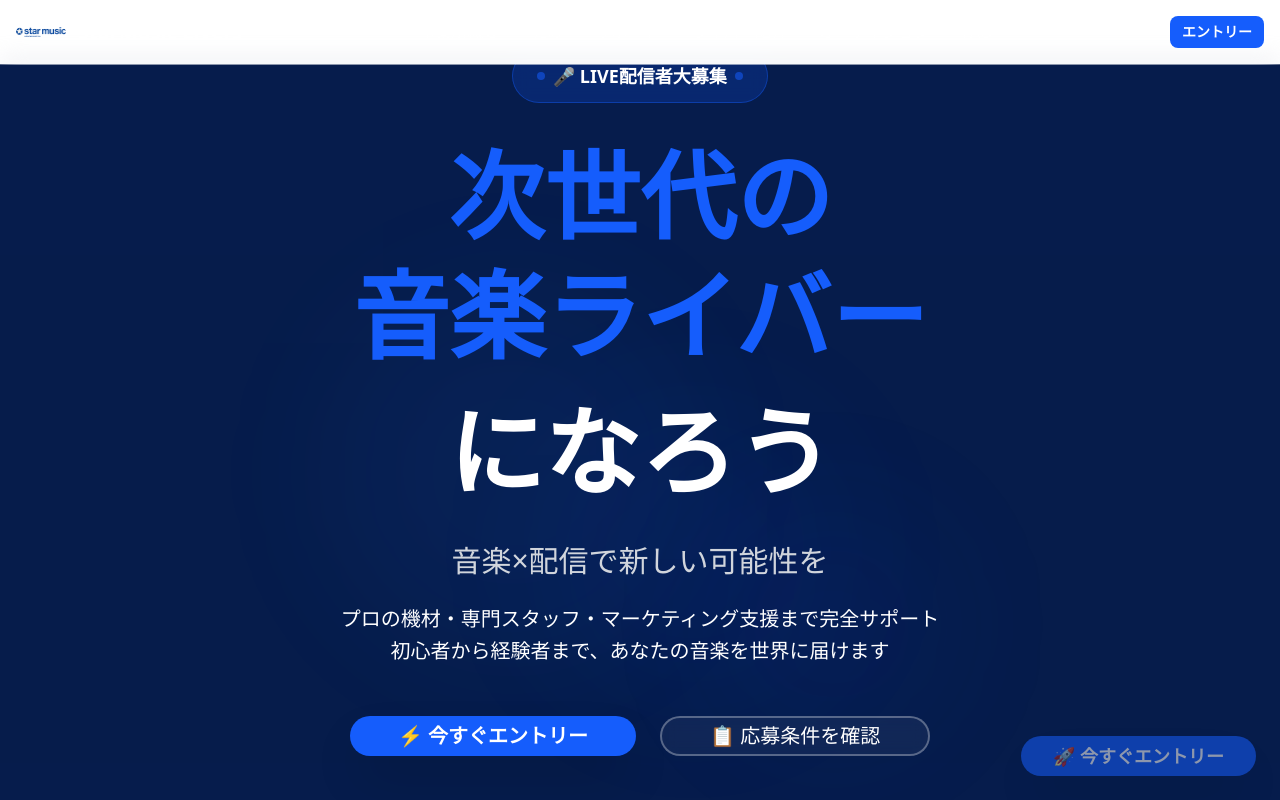
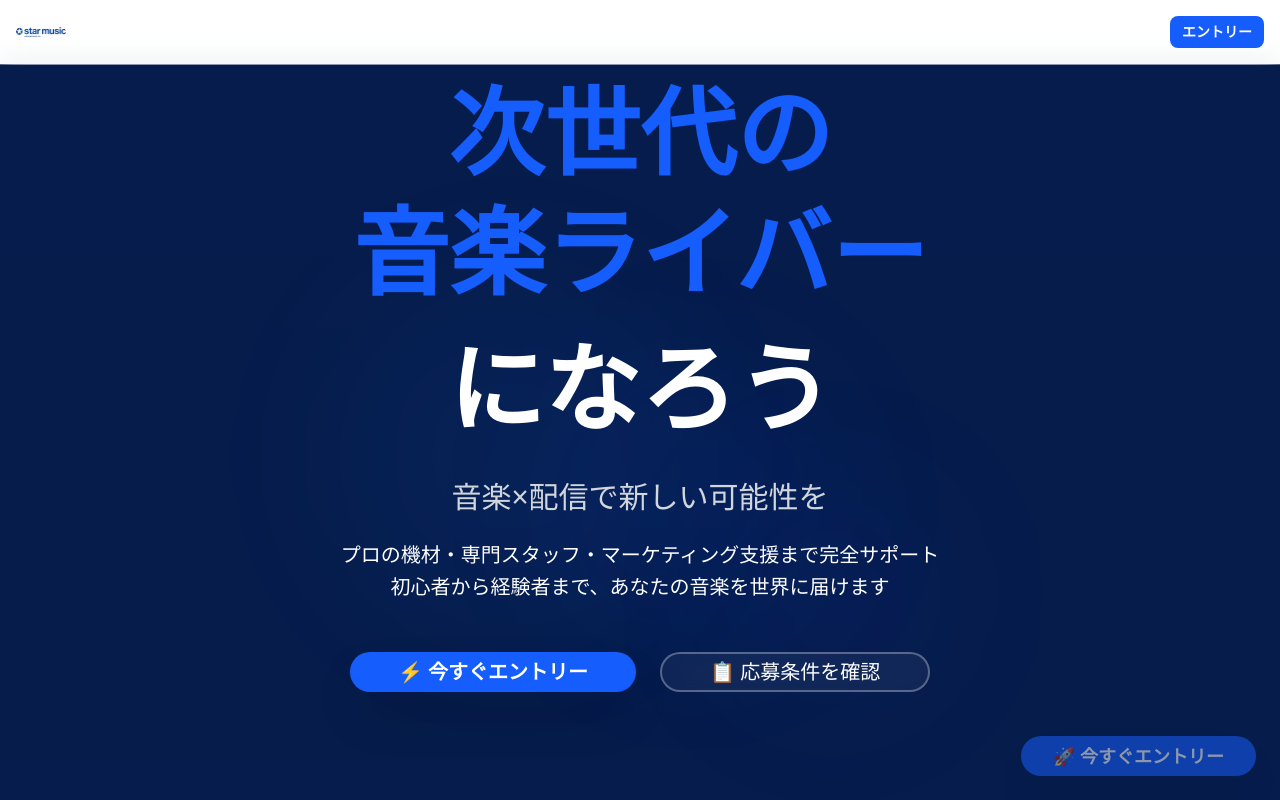
Before and after one commit to FuugaAbe/LIVERS, a Next.js app in the folder starmusic-livers/: page / in a window 1280 px wide. Shown: the top 800 px of the page. Built offline with nearby package versions, Linux system fonts and the light colour scheme.

Commit message:
TOPセクション修正: pt-16削除でヘッダー背後まで背景表示

```diff
--- a/starmusic-livers/src/components/sections/Hero2.tsx
+++ b/starmusic-livers/src/components/sections/Hero2.tsx
@@ -2,7 +2,7 @@ import { Button } from '@/components/ui/button'
 
 export function Hero2() {
   return (
-    <section className="min-h-screen relative overflow-hidden bg-black text-white pt-16">
+    <section className="min-h-screen relative overflow-hidden bg-black text-white">
       {/* Background gradient overlay */}
       <div className="absolute inset-0 bg-blue-600/30" />
 
```
